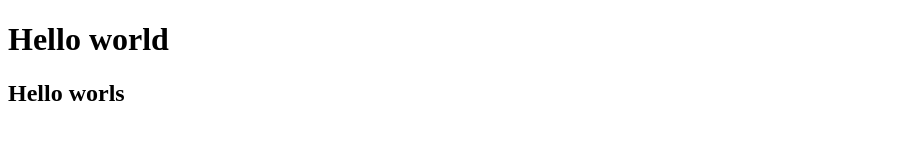
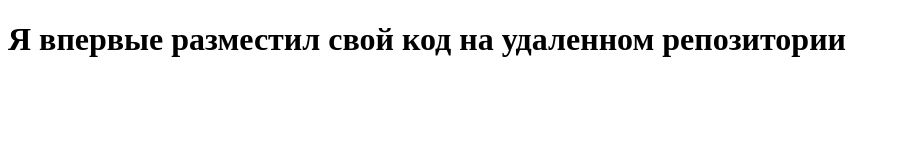
Before and after one commit to YaroslavSen/test-repo, a plain HTML site: page index.html in a window 1280 px wide. Shown: the whole page, without its empty margins (0-900 px from the left). Drawn offline with Linux system fonts and the light colour scheme.

Commit message:
New commit

```diff
--- a/index.html
+++ b/index.html
@@ -3,10 +3,9 @@
 <head>
     <meta charset="UTF-8">
     <meta name="viewport" content="width=device-width, initial-scale=1.0">
-    <title>Document</title>
+    <title>New git project</title>
 </head>
 <body>
-    <h1>Hello world</h1>
-    <h2>Hello worls</h2>
+    <h1>Я впервые разместил свой код на удаленном репозитории</h1>
 </body>
 </html>
```
